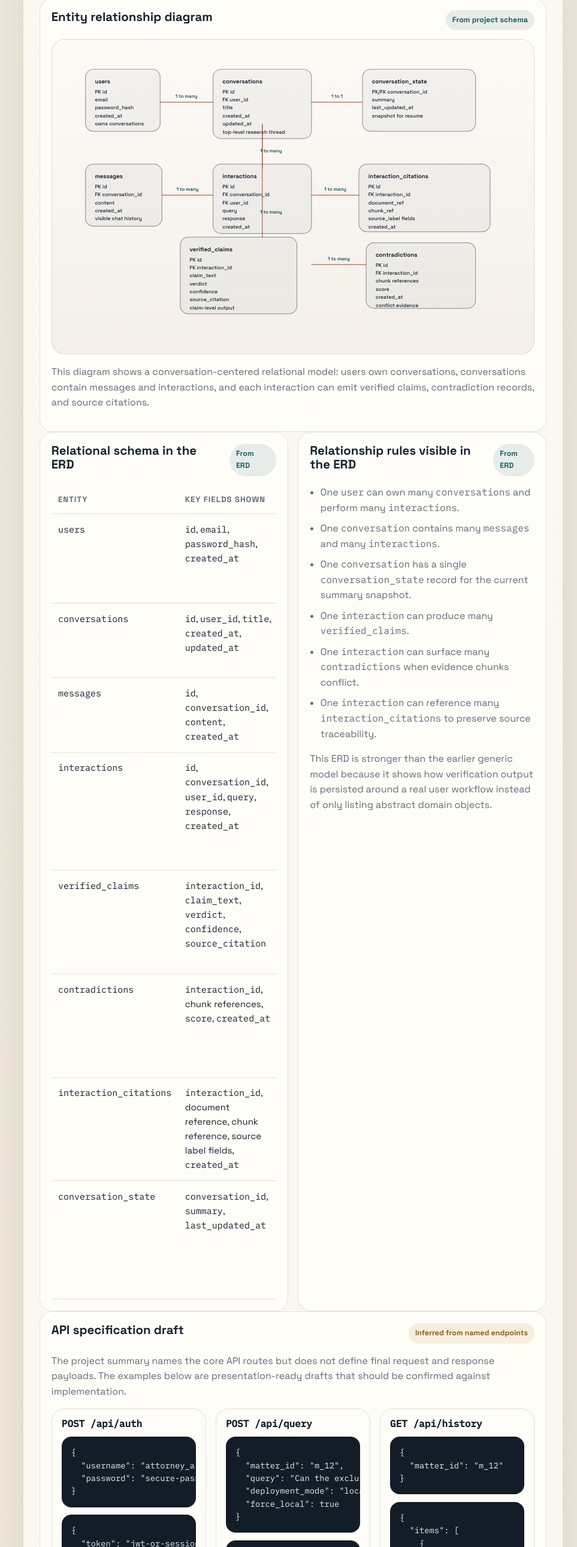
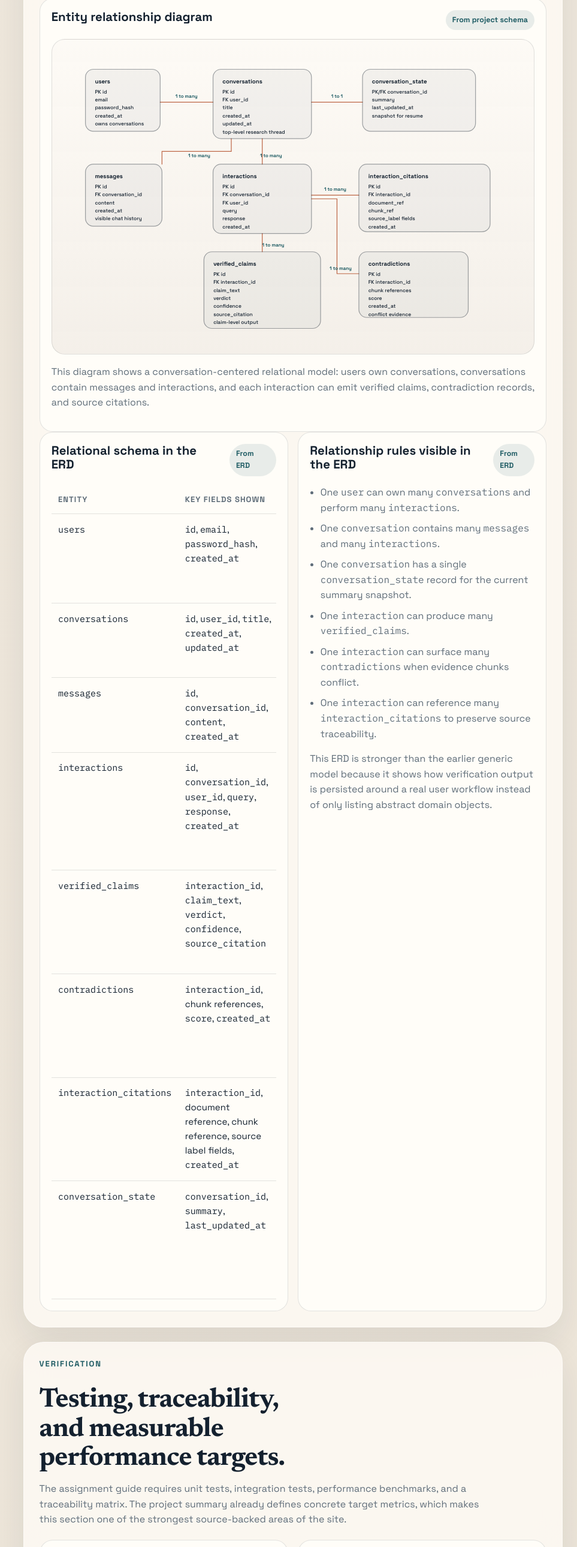
Before and after one commit to Seanszn/verifrag-site, a plain HTML site: page index.html in a window 1280 px wide. Shown: the part 7251-9830 px from the top of the page at 60% size, without its empty margins (317-1280 px from the left). Drawn offline with Linux system fonts and the light colour scheme.

Commit message:
fix diagrams

```diff
--- a/index.html
+++ b/index.html
@@ -573,19 +573,19 @@
 
                 <path d="M275 150 H420"></path>
                 <path d="M690 150 H830"></path>
-                <path d="M555 210 V330"></path>
-                <path d="M555 210 V520"></path>
+                <path d="M470 250 V285 H280 V320"></path>
+                <path d="M555 250 V320"></path>
                 <path d="M690 405 H820"></path>
-                <path d="M690 595 H840"></path>
-                <path d="M420 405 H280"></path>
+                <path d="M555 510 V560"></path>
+                <path d="M690 415 H760 V620 H820"></path>
 
                 <text x="347" y="138" class="diagram-link">1 to many</text>
                 <text x="760" y="138" class="diagram-link">1 to 1</text>
-                <text x="579" y="287" class="diagram-link">1 to many</text>
-                <text x="579" y="456" class="diagram-link">1 to many</text>
+                <text x="382" y="300" class="diagram-link">1 to many</text>
+                <text x="579" y="300" class="diagram-link">1 to many</text>
                 <text x="755" y="393" class="diagram-link">1 to many</text>
-                <text x="765" y="583" class="diagram-link">1 to many</text>
-                <text x="350" y="393" class="diagram-link">1 to many</text>
+                <text x="585" y="546" class="diagram-link">1 to many</text>
+                <text x="770" y="610" class="diagram-link">1 to many</text>
 
                 <rect x="70" y="60" width="205" height="170" rx="22"></rect>
                 <text x="96" y="98" class="diagram-title">users</text>
@@ -649,27 +649,27 @@
                   <tspan x="846" dy="22">created_at</tspan>
                 </text>
 
-                <rect x="330" y="520" width="320" height="210" rx="22"></rect>
-                <text x="356" y="558" class="diagram-title">verified_claims</text>
-                <text x="356" y="586" class="diagram-body">
-                  <tspan x="356" dy="0">PK id</tspan>
-                  <tspan x="356" dy="22">FK interaction_id</tspan>
-                  <tspan x="356" dy="22">claim_text</tspan>
-                  <tspan x="356" dy="22">verdict</tspan>
-                  <tspan x="356" dy="22">confidence</tspan>
-                  <tspan x="356" dy="22">source_citation</tspan>
-                  <tspan x="356" dy="22">claim-level output</tspan>
+                <rect x="395" y="560" width="320" height="210" rx="22"></rect>
+                <text x="421" y="598" class="diagram-title">verified_claims</text>
+                <text x="421" y="626" class="diagram-body">
+                  <tspan x="421" dy="0">PK id</tspan>
+                  <tspan x="421" dy="22">FK interaction_id</tspan>
+                  <tspan x="421" dy="22">claim_text</tspan>
+                  <tspan x="421" dy="22">verdict</tspan>
+                  <tspan x="421" dy="22">confidence</tspan>
+                  <tspan x="421" dy="22">source_citation</tspan>
+                  <tspan x="421" dy="22">claim-level output</tspan>
                 </text>
 
-                <rect x="840" y="535" width="300" height="180" rx="22"></rect>
-                <text x="866" y="573" class="diagram-title">contradictions</text>
-                <text x="866" y="601" class="diagram-body">
-                  <tspan x="866" dy="0">PK id</tspan>
-                  <tspan x="866" dy="22">FK interaction_id</tspan>
-                  <tspan x="866" dy="22">chunk references</tspan>
-                  <tspan x="866" dy="22">score</tspan>
-                  <tspan x="866" dy="22">created_at</tspan>
-                  <tspan x="866" dy="22">conflict evidence</tspan>
+                <rect x="820" y="560" width="300" height="180" rx="22"></rect>
+                <text x="846" y="598" class="diagram-title">contradictions</text>
+                <text x="846" y="626" class="diagram-body">
+                  <tspan x="846" dy="0">PK id</tspan>
+                  <tspan x="846" dy="22">FK interaction_id</tspan>
+                  <tspan x="846" dy="22">chunk references</tspan>
+                  <tspan x="846" dy="22">score</tspan>
+                  <tspan x="846" dy="22">created_at</tspan>
+                  <tspan x="846" dy="22">conflict evidence</tspan>
                 </text>
               </svg>
             </button>
@@ -759,73 +759,6 @@
           </article>
         </div>
 
-        <div class="card-grid">
-          <article class="card wide-card">
-            <div class="card-header">
-              <h3>API specification draft</h3>
-              <span class="status-pill caution">Inferred from named endpoints</span>
-            </div>
-            <p class="small-note">
-              The project summary names the core API routes but does not define final request and response payloads. The examples below are presentation-ready drafts that should be confirmed against implementation.
-            </p>
-            <div class="api-grid">
-              <div class="api-card">
-                <h4><code>POST /api/auth</code></h4>
-                <pre><code class="language-json">{
-  "username": "attorney_a",
-  "password": "secure-password"
-}</code></pre>
-                <pre><code class="language-json">{
-  "token": "jwt-or-session-token",
-  "user": {
-    "id": "u_101",
-    "username": "attorney_a"
-  }
-}</code></pre>
-              </div>
-              <div class="api-card">
-                <h4><code>POST /api/query</code></h4>
-                <pre><code class="language-json">{
-  "matter_id": "m_12",
-  "query": "Can the exclusionary rule apply here?",
-  "deployment_mode": "local",
-  "force_local": true
-}</code></pre>
-                <pre><code class="language-json">{
-  "response": "Draft legal analysis...",
-  "claims": [
-    {
-      "text": "Miranda applies to custodial interrogation.",
-      "verdict": "verified",
-      "confidence": 0.94
-    }
-  ],
-  "sources": ["384 U.S. 436"]
-}</code></pre>
-              </div>
-              <div class="api-card">
-                <h4><code>GET /api/history</code></h4>
-                <pre><code class="language-json">{
-  "matter_id": "m_12"
-}</code></pre>
-                <pre><code class="language-json">{
-  "items": [
-    {
-      "interaction_id": "i_77",
-      "query": "Exclusionary rule memo",
-      "cost": 0.0008
-    }
-  ]
-}</code></pre>
-              </div>
-            </div>
-            <div class="error-strip">
-              <span><code>400</code> invalid request payload</span>
-              <span><code>401</code> authentication required</span>
-              <span><code>500</code> retrieval or verification pipeline failure</span>
-            </div>
-          </article>
-        </div>
       </section>
 
       <section class="section" id="verification">
```
